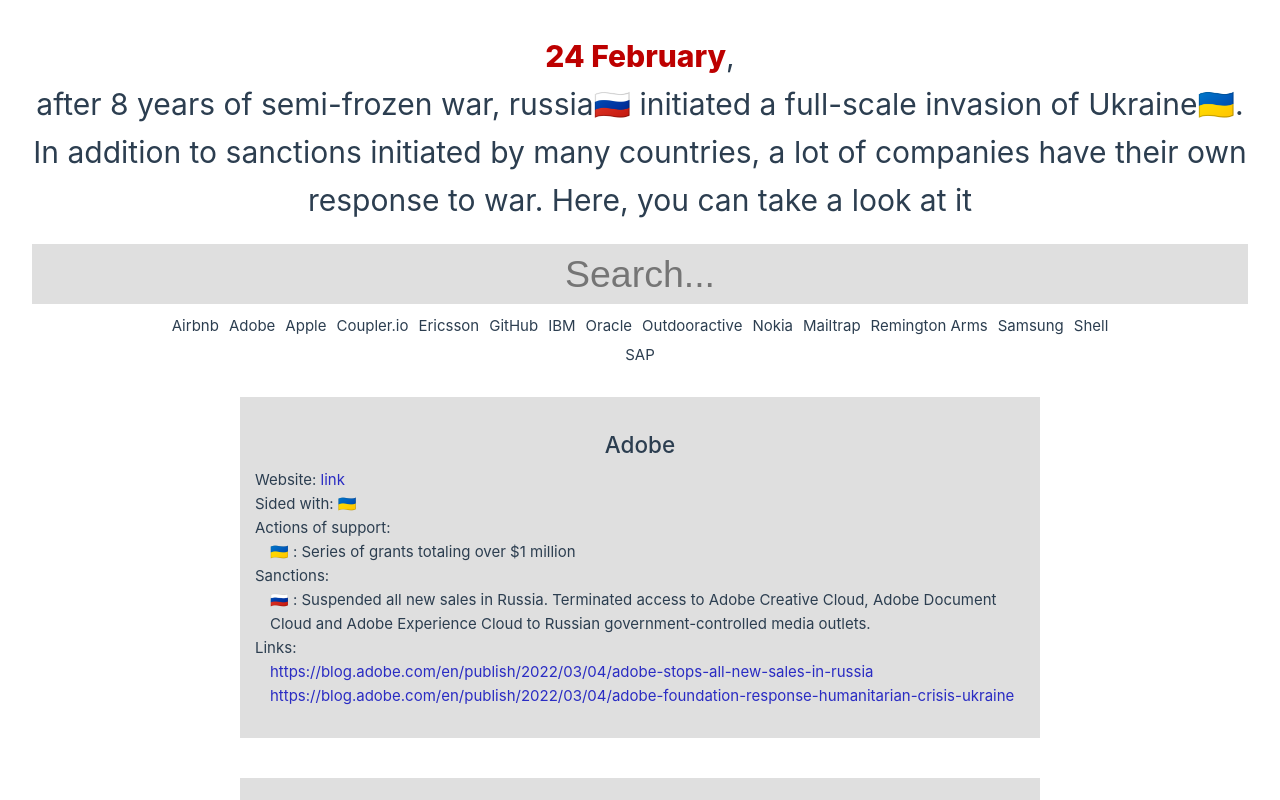
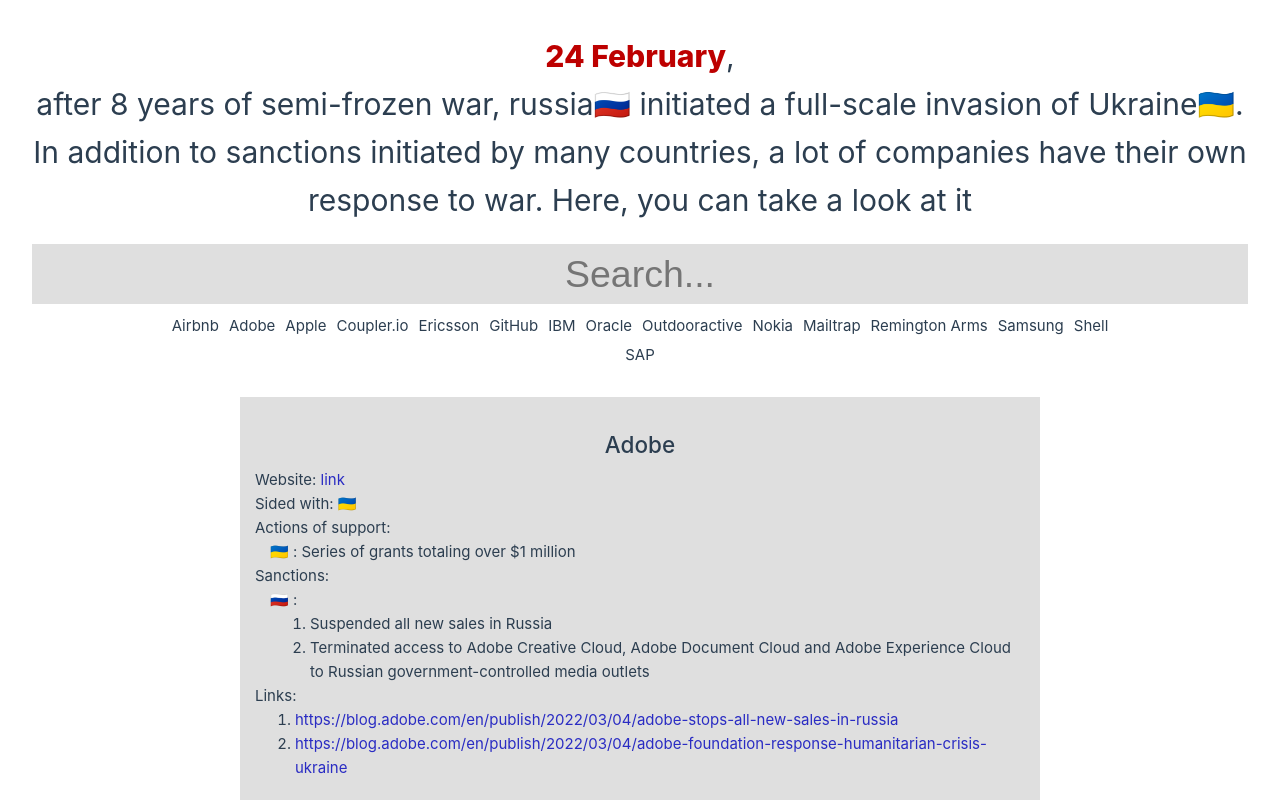
Before and after one commit to Syarol/how-did-they-respond, a Vue app: page / in a window 1280 px wide. Both pictures are taken after a click on the item "Adobe". Shown: the top 800 px of the page. Built offline with nearby package versions, Linux system fonts and the light colour scheme.

Commit message:
✨ feat: order lists

```diff
--- a/src/App.vue
+++ b/src/App.vue
@@ -58,24 +58,10 @@
 		<p v-if='activeOrganization.side'>
 			Sided with: {{ activeOrganization.side }}
 		</p>
-		<appList :actions-list='activeOrganization.actions.general'>Actions in general:</appList>
-		<appList :actions-list='activeOrganization.actions.support'>Actions of support:</appList>
-		<appList :actions-list='activeOrganization.actions.sanctions'>Sanctions:</appList>
-		<p>
-			Links:
-			<ul
-				v-for='link of activeOrganization.links'
-				:key='link'
-				class='list'
-			>
-				<a
-					:href='link'
-					class='link'
-				>
-					{{ link }}
-				</a>
-			</ul>
-		</p>
+		<actionsList :actions-list='activeOrganization.actions.general'>Actions in general:</actionsList>
+		<actionsList :actions-list='activeOrganization.actions.support'>Actions of support:</actionsList>
+		<actionsList :actions-list='activeOrganization.actions.sanctions'>Sanctions:</actionsList>
+		<linksList :links-list='activeOrganization.links'>Links: </linksList>
 	</section>
 	<section class='info-section'>
 		<h2 class='section-heading'>
@@ -157,11 +143,13 @@
 <script>
 import companies from './companies.json';
 
-import appList from './components/appList.vue';
+import actionsList from './components/actionsList.vue';
+import linksList from './components/linksList.vue';
 
 export default {
 	components: {
-		appList,
+		actionsList,
+		linksList,
 	},
 	data() {
 		return {
@@ -329,4 +317,9 @@
 .text-center {
 	text-align: center;
 }
+
+.list {
+	list-style: none;
+	padding: 0 0 0 1em;
+}
 </style>
--- a/src/companies.json
+++ b/src/companies.json
@@ -6,14 +6,20 @@
 		"actions": {
 			"sanctions": [{
 				"country": "🇷🇺",
-				"measures": "Ceased cooperation with country"
+				"measures": [
+					"Ceased cooperation with country"
+				]
 			}, {
 				"country": "🇧🇾",
-				"measures": "Ceased cooperation with country"
+				"measures": [
+					"Ceased cooperation with country"
+				]
 			}],
 			"support": [{
 				"country": "🇺🇦",
-				"measures": "Housing up to 100,000 Ukrainian refugees for free"
+				"measures": [
+					"Housing up to 100,000 Ukrainian refugees for free"
+				]
 			}]
 		},
 		"links": [
@@ -27,11 +33,16 @@
 		"actions": {
 			"sanctions": [{
 				"country": "🇷🇺",
-				"measures": "Suspended all new sales in Russia. Terminated access to Adobe Creative Cloud, Adobe Document Cloud and Adobe Experience Cloud to Russian government-controlled media outlets."
+				"measures": [
+					"Suspended all new sales in Russia",
+					"Terminated access to Adobe Creative Cloud, Adobe Document Cloud and Adobe Experience Cloud to Russian government-controlled media outlets"
+				]
 			}],
 			"support": [{
 				"country": "🇺🇦",
-				"measures": "Series of grants totaling over $1 million"
+				"measures": [
+					"Series of grants totaling over $1 million"
+				]
 			}]
 		},
 		"links": [
@@ -44,11 +55,18 @@
 		"side": "No statement",
 		"actions": {
 			"general": [{
-				"measures": "Started to display Crimea as a part of Ukraine to users outside of Russia. Disabled traffic and live incidents in Apple Maps in Ukraine"
+				"measures": [
+					"Started to display Crimea as a part of Ukraine to users outside of Russia",
+					"Disabled traffic and live incidents in Apple Maps in Ukraine"
+				]
 			}],
 			"sanctions": [{
 				"country": "🇷🇺",
-				"measures": "Halted product sales in Russia. Limited Apple Pay service in Russia. Removed RT and Sputnik News from App Store in all markets outside Russia"
+				"measures": [
+					"Halted product sales in Russia",
+					"Limited Apple Pay service in Russia",
+					"Removed RT and Sputnik News from App Store in all markets outside Russia"
+				]
 			}]
 		},
 		"links": [
@@ -64,10 +82,14 @@
 		"actions": {
 			"sanctions": [{
 				"country": "🇷🇺",
-				"measures": "Closed its services for this country"
+				"measures": [
+					"Closed its services for this country"
+				]
 			}, {
 				"country": "🇧🇾",
-				"measures": "Closed its services for this country"
+				"measures": [
+					"Closed its services for this country"
+				]
 			}]
 		},
 		"links": [
@@ -80,7 +102,9 @@
 		"actions": {
 			"sanctions": [{
 				"country": "🇷🇺",
-				"measures": "Stop deliveries to this country"
+				"measures": [
+					"Stop deliveries to this country"
+				]
 			}]
 		},
 		"links": [
@@ -93,7 +117,9 @@
 		"actions": {
 			"support": [{
 				"country": "🇺🇦",
-				"measures": "Donating $100,000 to Razom and matching an additional $200,000 of donations from employees"
+				"measures": [
+					"Donating $100,000 to Razom and matching an additional $200,000 of donations from employees"
+				]
 			}]
 		},
 		"links": [
@@ -106,7 +132,9 @@
 		"actions": {
 			"sanctions": [{
 				"country": "🇷🇺",
-				"measures": "Suspended all sales to Russia and Russia-headquartered companies"
+				"measures": [
+					"Suspended all sales to Russia and Russia-headquartered companies"
+				]
 			}]
 		},
 		"links": [
@@ -119,7 +147,9 @@
 		"actions": {
 			"sanctions": [{
 				"country": "🇷🇺",
-				"measures": "Suspended all operations in Russia"
+				"measures": [
+					"Suspended all operations in Russia"
+				]
 			}]
 		},
 		"links": [
@@ -132,7 +162,9 @@
 		"actions": {
 			"support": [{
 				"country": "🇺🇦",
-				"measures": "Free access to Pro membership for Ukrainian citizens"
+				"measures": [
+					"Free access to Pro membership for Ukrainian citizens"
+				]
 			}]
 		},
 		"links": [
@@ -145,11 +177,15 @@
 		"actions": {
 			"support": [{
 				"country": "🇺🇦",
-				"measures": "Donate €1 million to UNICEF"
+				"measures": [
+					"Donate €1 million to UNICEF"
+				]
 			}],
 			"sanctions": [{
 				"country": "🇷🇺",
-				"measures": "Stop deliveries to this country"
+				"measures": [
+					"Stop deliveries to this country"
+				]
 			}]
 		},
 		"links": [
@@ -163,10 +199,14 @@
 		"actions": {
 			"sanctions": [{
 				"country": "🇷🇺",
-				"measures": "Closed its services for this country"
+				"measures": [
+					"Closed its services for this country"
+				]
 			}, {
 				"country": "🇧🇾",
-				"measures": "Closed its services for this country"
+				"measures": [
+					"Closed its services for this country"
+				]
 			}]
 		},
 		"links": [
@@ -179,7 +219,9 @@
 		"actions": {
 			"support": [{
 				"country": "🇺🇦",
-				"measures": "Sends 1 million rounds of ammo"
+				"measures": [
+					"Sends 1 million rounds of ammo"
+				]
 			}]
 		},
 		"links": [
@@ -192,11 +234,15 @@
 		"actions": {
 			"sanctions": [{
 				"country": "🇷🇺",
-				"measures": "The supply of Samsung products to Russia is suspended"
+				"measures": [
+					"The supply of Samsung products to Russia is suspended"
+				]
 			}],
 			"support": [{
 				"country": "🇺🇦",
-				"measures": "Provide help for $6 million"
+				"measures": [
+					"Provide help for $6 million"
+				]
 			}]
 		},
 		"links": [
@@ -208,15 +254,21 @@
 		"side": "Condems war in general",
 		"actions": {
 			"general": [{
-				"measures": "Bought 100,000 metric tons of Russian Urals crude oil"
+				"measures": [
+					"Bought 100,000 metric tons of Russian Urals crude oil"
+				]
 			}],
 			"sanctions": [{
 				"country": "🇷🇺",
-				"measures": "Exiting from joint ventures with Gazprom. Intend to end involvement with the project to pipe gas from Russia"
+				"measures": [
+					"Exiting from joint ventures with Gazprom. Intend to end involvement with the project to pipe gas from Russia"
+				]
 			}],
 			"support": [{
 				"country": "🇺🇦",
-				"measures": "Promised to help with money"
+				"measures": [
+					"Promised to help with money"
+				]
 			}]
 		},
 		"links": [
@@ -230,7 +282,9 @@
 		"actions": {
 			"sanctions": [{
 				"country": "🇷🇺",
-				"measures": "Pause sales to Russia"
+				"measures": [
+					"Pause sales to Russia"
+				]
 			}]
 		},
 		"links": [
--- /dev/null
+++ b/src/components/actionsList.vue
@@ -0,0 +1,40 @@
+<template>
+	<p v-if='actionsList'>
+		<slot />
+		<ul
+			v-for='org of actionsList'
+			:key='org.country'
+			class='list'
+		>
+			<li>
+				{{ org?.country }}
+				<template v-if='org.country'>: </template>
+				<template v-if='org?.measures?.length > 1'>
+					<ol>
+						<li
+							v-for='action of org?.measures'
+							:key='action'
+						>
+							{{ action }}
+						</li>
+					</ol>
+				</template>
+				<template v-else>
+					{{ org?.measures[0] }}
+				</template>
+			</li>
+		</ul>
+	</p>
+</template>
+
+<script>
+export default {
+	props: {
+		actionsList: Array,
+		showOneActionNumber: {
+			type: Boolean,
+			default: false,
+		},
+	},
+};
+</script>
--- a/src/components/appList.vue
+++ /dev/null
@@ -1,31 +0,0 @@
-<template>
-	<p v-if='actionsList'>
-		<slot />
-		<ul
-			v-for='org of actionsList'
-			:key='org.country'
-			class='list'
-		>
-			<li>
-				{{ org?.country }}
-				<template v-if='org.country'>: </template>
-				{{ org?.measures }}
-			</li>
-		</ul>
-	</p>
-</template>
-
-<script>
-export default {
-	props: {
-		actionsList: Array,
-	},
-};
-</script>
-
-<style>
-.list {
-	list-style: none;
-	padding: 0 0 0 1em;
-}
-</style>
--- /dev/null
+++ b/src/components/linksList.vue
@@ -0,0 +1,32 @@
+<template>
+	<p>
+		<slot />
+		<ol>
+			<template
+				v-for='link of linksList'
+				:key='link'
+			>
+				<li>
+					<a
+						:href='link'
+						class='link'
+					>
+						{{ link }}
+					</a>
+				</li>
+			</template>
+		</ol>
+	</p>
+</template>
+
+<script>
+export default {
+	props: {
+		linksList: Array,
+		showOneLinkNumber: {
+			type: Boolean,
+			default: false,
+		},
+	},
+};
+</script>
```
